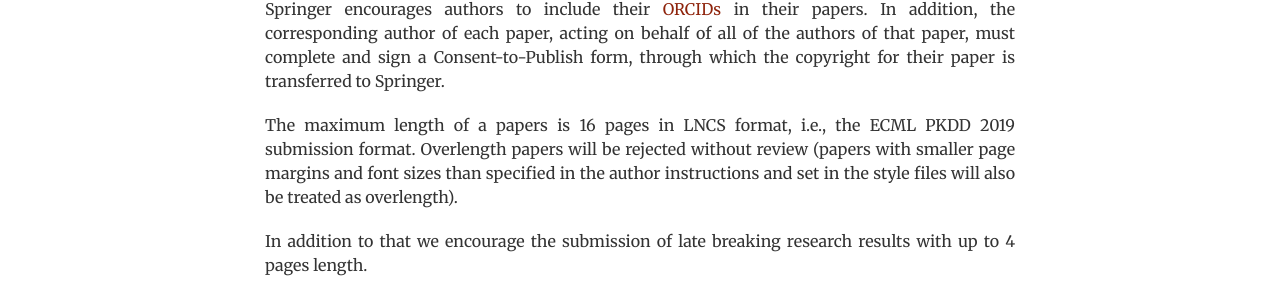
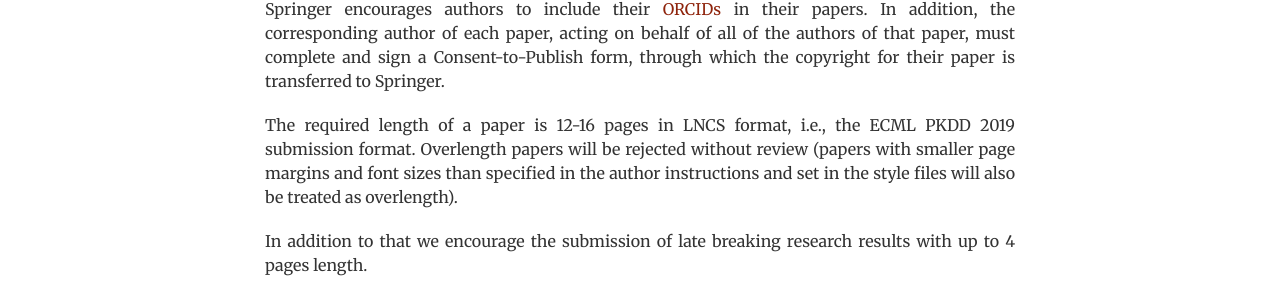
Before and after one commit to cophi-wue/ecml19.hummel.github.io, a Jekyll site: the page built from index.html, in a window 1280 px wide and 900 px high, scrolled down 2252 px. Shown: the part 145-444 px from the top of the window. Built offline with Jekyll 4.4.1, drawn with Linux system fonts in a browser that asks for light colours.

Commit message:
Update submissions.html

```diff
--- a/_includes/submissions.html
+++ b/_includes/submissions.html
@@ -17,7 +17,7 @@
                         the corresponding author of each paper, acting on behalf of all of the authors of that paper,
                         must complete and sign a Consent-to-Publish form, through which the copyright for their paper
                         is transferred to Springer. </p>
-                    <p>The maximum length of a papers is 16 pages in LNCS format, i.e., the ECML PKDD 2019 submission format.
+                    <p>The required length of a paper is 12-16 pages in LNCS format, i.e., the ECML PKDD 2019 submission format.
                     Overlength papers will be rejected without review (papers with smaller page margins
                     and font sizes than specified in the author instructions and set in the style files
                     will also be treated as overlength).</p>
```
